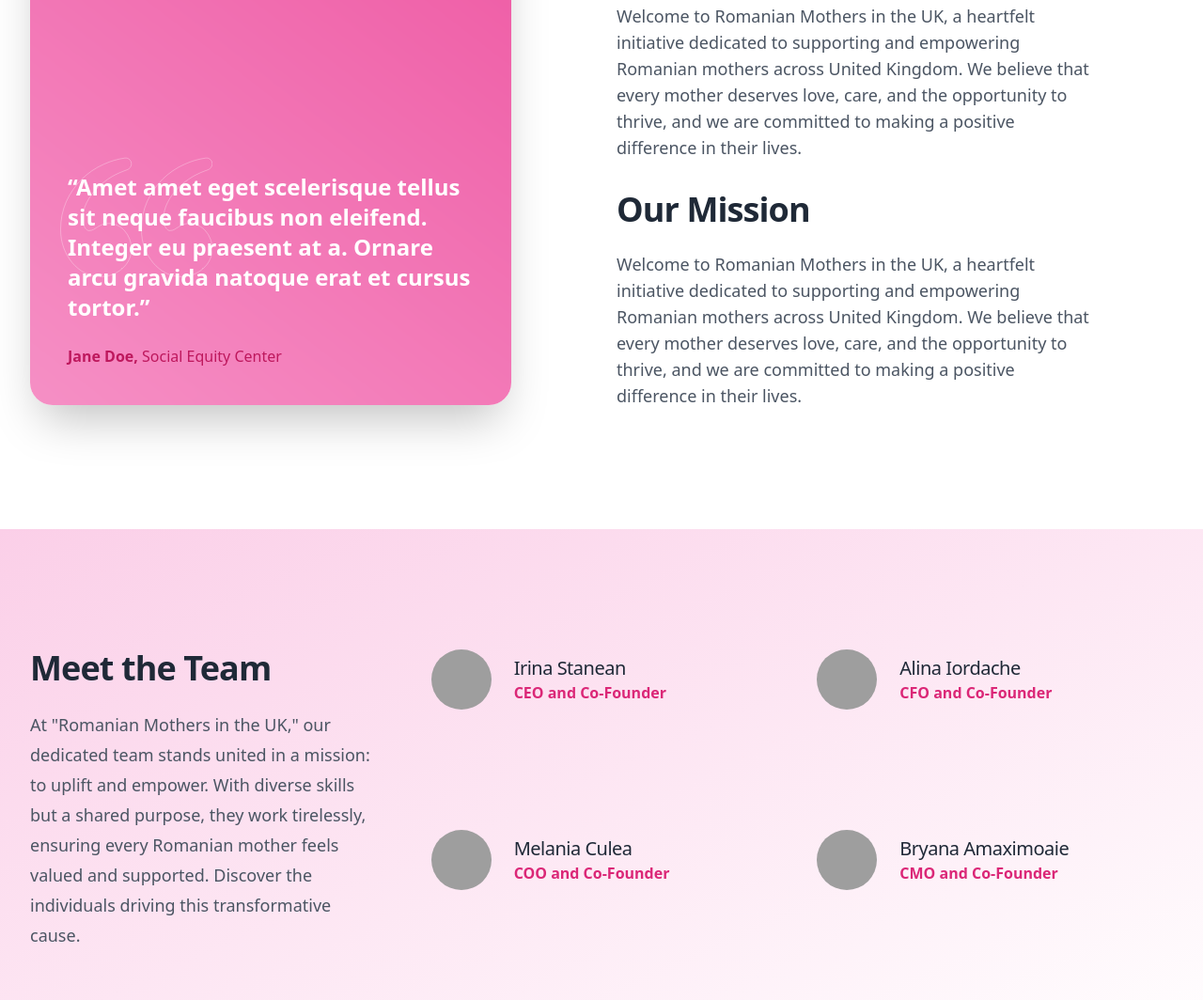
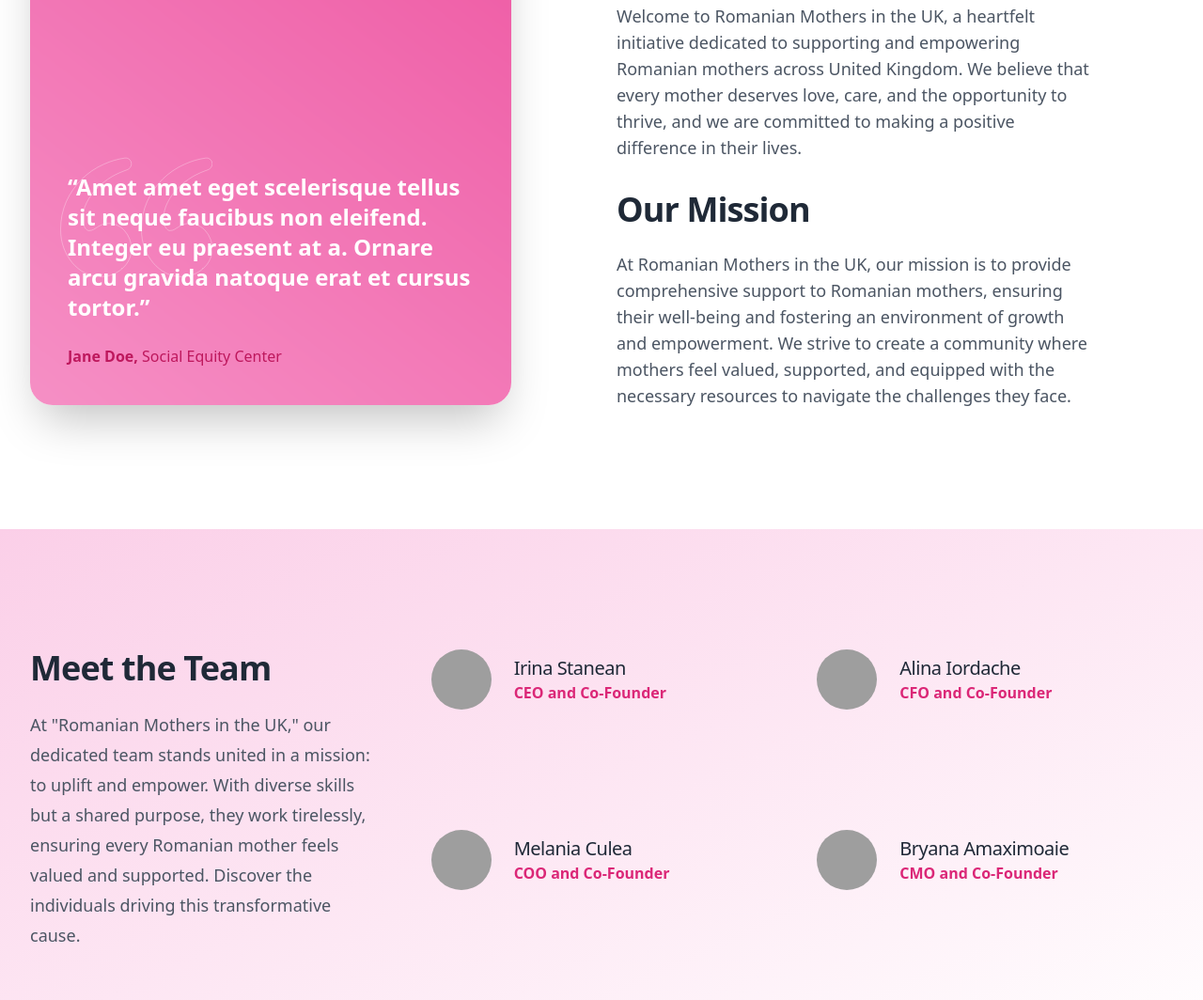
Before and after one commit to rhizodigital/romanian-mothers, an Astro site: page / in a window 1280 px wide. Shown: the part 1141-2205 px from the top of the page at 94% size. Built offline with nearby package versions, Linux system fonts and the light colour scheme; Astro itself is replaced by a stand-in of ours; grey boxes are pictures that could not be loaded.

Commit message:
Change mission statement

```diff
--- a/src/components/About.astro
+++ b/src/components/About.astro
@@ -72,11 +72,12 @@
           </h1>
           <div class="max-w-xl">
             <p class="mt-6 text-lg">
-              Welcome to Romanian Mothers in the UK, a heartfelt initiative
-              dedicated to supporting and empowering Romanian mothers across
-              United Kingdom. We believe that every mother deserves love, care,
-              and the opportunity to thrive, and we are committed to making a
-              positive difference in their lives.
+              At Romanian Mothers in the UK, our mission is to provide
+              comprehensive support to Romanian mothers, ensuring their
+              well-being and fostering an environment of growth and empowerment.
+              We strive to create a community where mothers feel valued,
+              supported, and equipped with the necessary resources to navigate
+              the challenges they face.
             </p>
           </div>
         </div>
```
